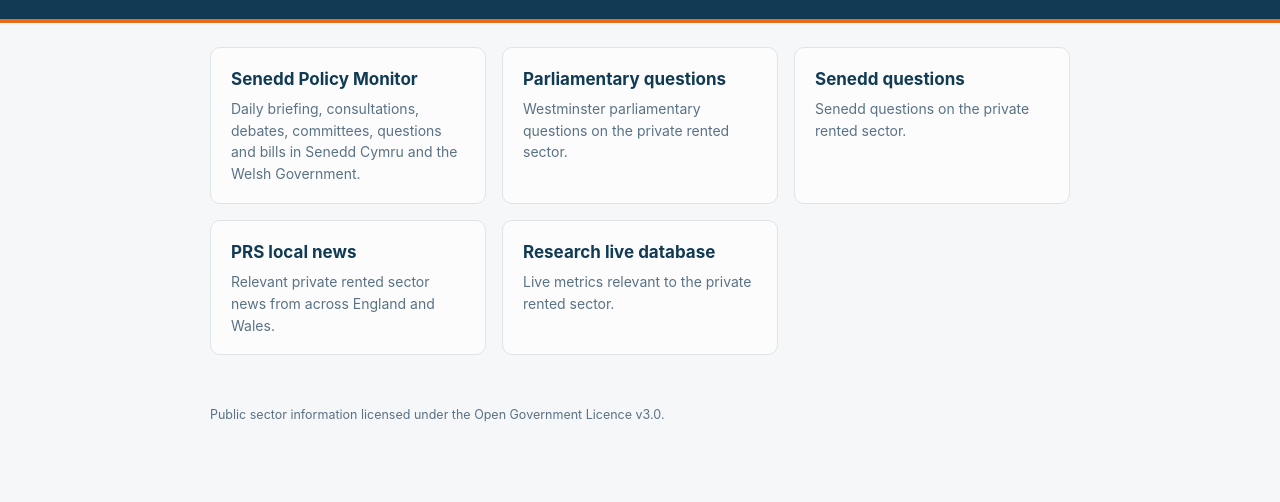
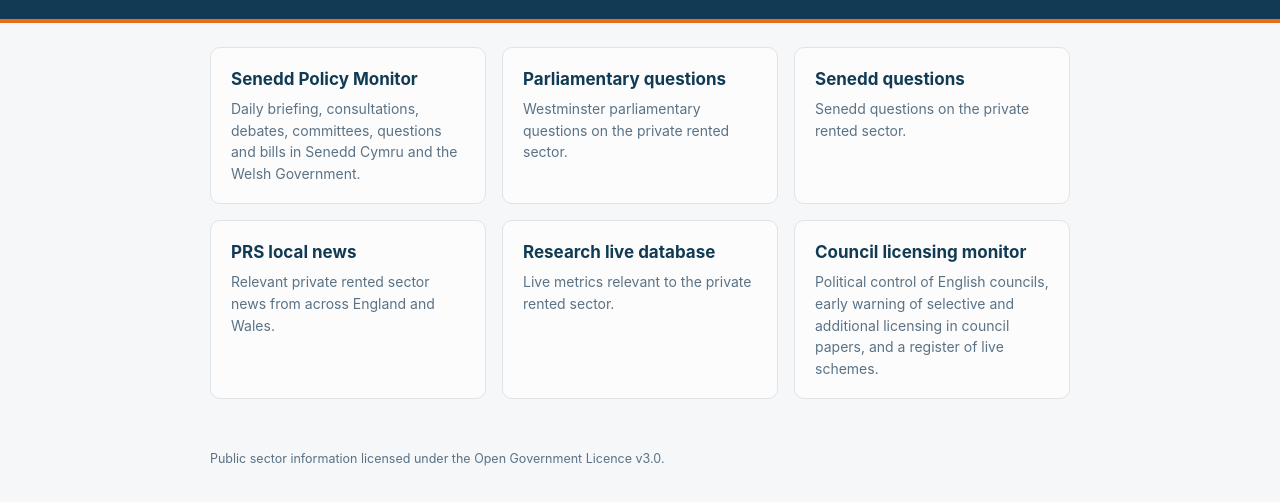
Before and after one commit to JHC220199/NRLA-Monitor-Pages, a plain HTML site: page index.html in a window 1280 px wide. Shown: the part 82-584 px from the top of the page. Drawn offline with Linux system fonts and the light colour scheme.

Commit message:
Add council licensing monitor to the tools page

```diff
--- a/index.html
+++ b/index.html
@@ -41,6 +41,8 @@
     <p>Relevant private rented sector news from across England and Wales.</p></a>
   <a class="card" href="research/"><h2>Research live database</h2>
     <p>Live metrics relevant to the private rented sector.</p></a>
+  <a class="card" href="councils/"><h2>Council licensing monitor</h2>
+    <p>Political control of English councils, early warning of selective and additional licensing in council papers, and a register of live schemes.</p></a>
 </main>
 <footer>Public sector information licensed under the Open Government Licence v3.0.</footer>
 </body>
```
